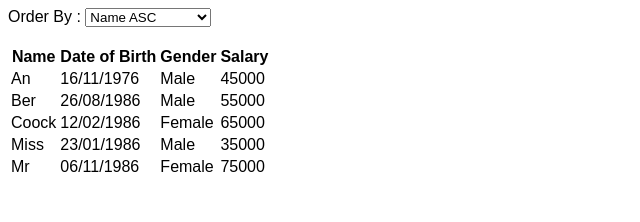
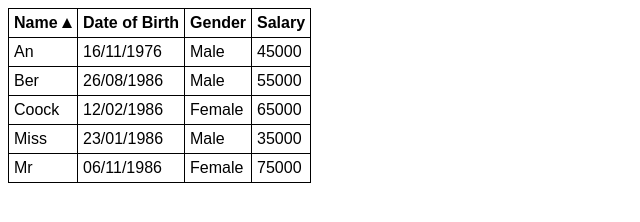
Before and after one commit to bernardoseven/angular-practice, a plain HTML site: page sorting-data/index.html in a window 1280 px wide. Shown: the whole page, without its empty margins (0-640 px from the left). Drawn offline with nearby package versions, Linux system fonts and the light colour scheme.

Commit message:
added clickeable feature to the thead

```diff
--- a/sorting-data/index.html
+++ b/sorting-data/index.html
@@ -4,27 +4,29 @@
 		<meta charset="utf-8">
 		<script type="text/javascript" src="https://ajax.googleapis.com/ajax/libs/angularjs/1.5.8/angular.min.js"></script>
 		<script src="script/script.js"></script>
+		<link rel="stylesheet" href="style.css" type="text/css" />
 	</head>
-	<body ng-app="myModule" style="font-family:Arial">
+	<body ng-app="myModule">
 		<div ng-controller="myController">
-			Order By : <select ng-model="sortColumn">
-			             <option value="name">Name ASC</option>
-			             <option value="gender">Gender ASC</option>
-			             <option value="dateOfBirth">Date of birth ASC</option>
-			             <option value="-salary">Salary DESC</option>
-			           </select>
-			<br/><br/>
 			<table>
 				<thead>
 					<tr>
-						<th>Name</th>
-						<th>Date of Birth</th>
-						<th>Gender</th>
-						<th>Salary</th>
+						<th ng-click="sortData('name')">
+						    Name <div ng-class="getSortClass('name')"></div>
+						</th>
+						<th ng-click="sortData('dateOfBirth')">
+						    Date of Birth <div ng-class="getSortClass('dateOfBirth')"></div>
+						</th>
+						<th ng-click="sortData('gender')">
+						    Gender <div ng-class="getSortClass('gender')"></div>
+						</th>
+						<th ng-click="sortData('salary')">
+						    Salary <div ng-class="getSortClass('salary')"></div>
+						</th>
 					</tr>
 				</thead>
 				<tbody>
-					<tr ng-repeat="employee in employees | orderBy:sortColumn">
+					<tr ng-repeat="employee in employees | orderBy:sortColumn:reverseSort">
 						<td>{{employee.name}}</td>
 						<td>{{employee.dateOfBirth | date:"dd/MM/yyyy"}}</td>
 						<td>{{employee.gender}}</td>
--- a/sorting-data/script/script.js
+++ b/sorting-data/script/script.js
@@ -11,6 +11,18 @@ var app = angular
                     ];
 
                     $scope.employees = employees;
+                    $scope.sortColumn = "name";
+                    $scope.reverseSort = false;
 
-                    $scope.sortColumn = "name";
+                    $scope.sortData = function (column) {
+                        $scope.reverseSort = ($scope.sortColumn == column) ? !$scope.reverseSort : false;
+                        $scope.sortColumn = column;
+                    }
+
+                    $scope.getSortClass = function (column) {
+                        if ($scope.sortColumn == column) {
+                            return $scope.reverseSort ? 'arrow-down' : 'arrow-up'
+                        }
+                        return '';
+                    }
             });
--- /dev/null
+++ b/sorting-data/style.css
@@ -0,0 +1,37 @@
+body {
+    font-family: Arial;
+}
+
+table {
+    border-collapse: collapse;
+}
+
+td {
+    border: 1px solid black;
+    padding: 5px;
+}
+
+th {
+    border: 1px solid black;
+    padding: 5px;
+    text-align: left;
+    cursor: pointer;
+}
+
+.arrow-up {
+    width: 0;
+    height: 0;
+    border-left: 5px solid transparent;
+    border-right: 5px solid transparent;
+    border-bottom: 10px solid black;
+    display: inline-block;
+}
+
+.arrow-down {
+    width: 0;
+    height: 0;
+    border-left: 5px solid transparent;
+    border-right: 5px solid transparent;
+    border-bottom: 10px solid black;
+    display: inline-block;
+}
```
